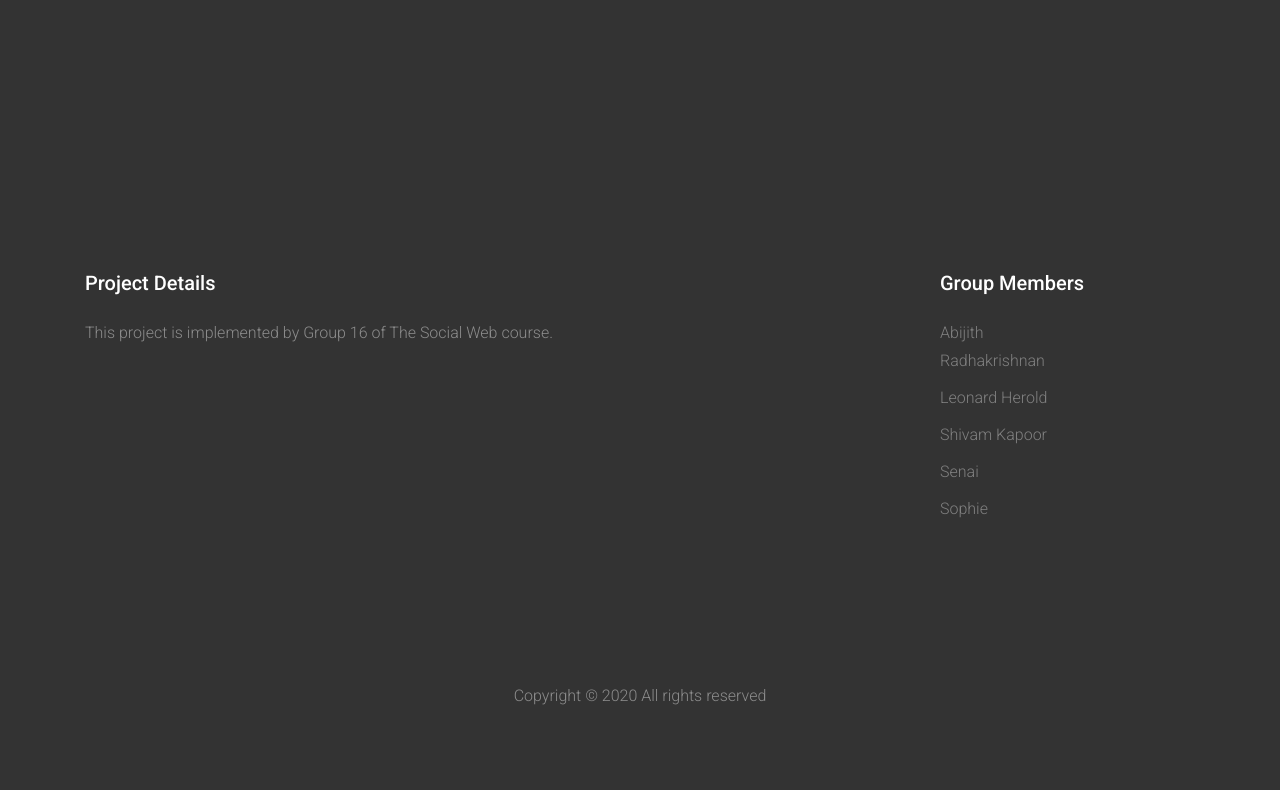
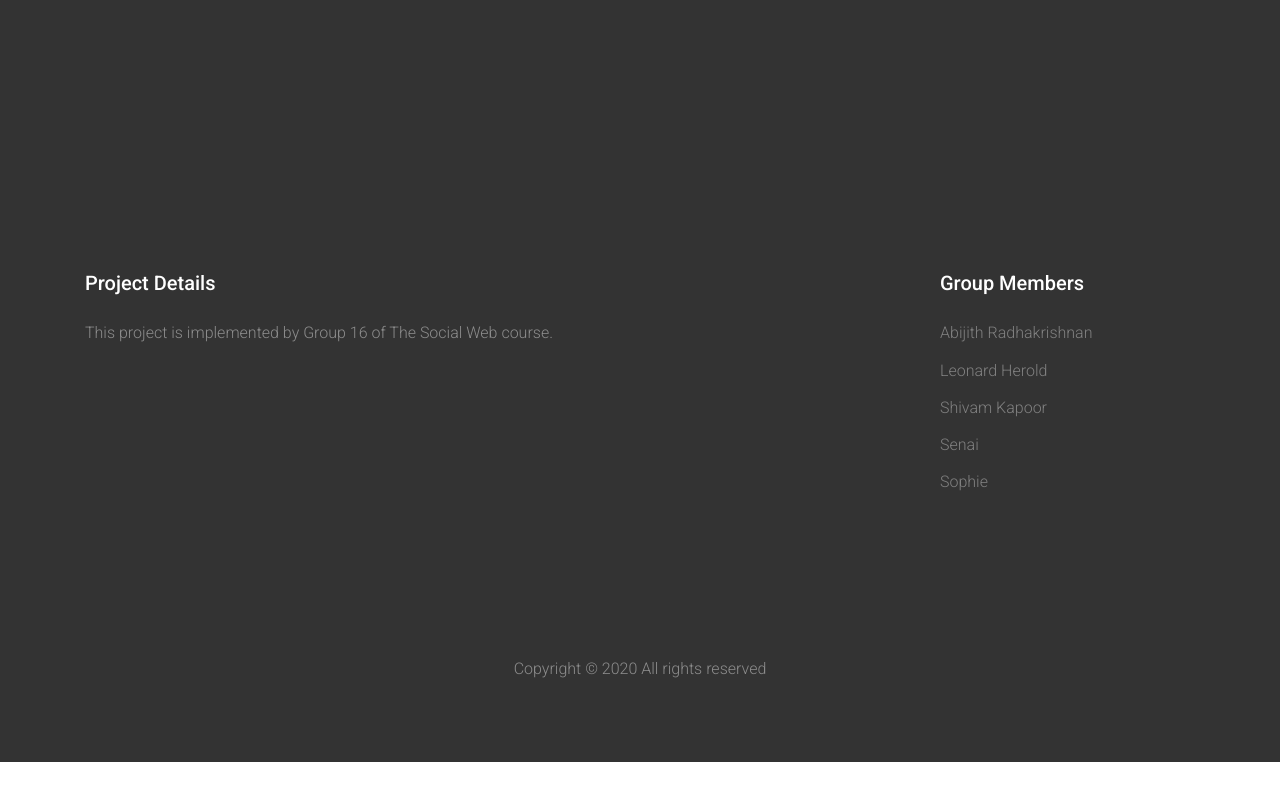
Before and after one commit to senai2/educollab, a Django app: page / in a window 1280 px wide. Shown: the part 2618-3408 px from the top of the page. After the commit the page ends 3380 px from the top, so only its background shows below. Run offline with Django 3.2, Linux system fonts and the light colour scheme; some libraries are stand-ins or nearby versions; some web fonts are replaced.

Commit message:
index page

```diff
--- a/templates/index.html
+++ b/templates/index.html
@@ -141,7 +141,7 @@
               <div class="col-md-12">
                 <h3 class="footer-heading mb-4">Group Members</h3>
               </div>
-              <div class="col-md-6 col-lg-6">
+              <div class="col-md-12">
                 <ul class="list-unstyled">
                   <li>Abijith Radhakrishnan</li>
                   <li>Leonard Herold</li>
```
Also changed, not shown: db.sqlite3.
